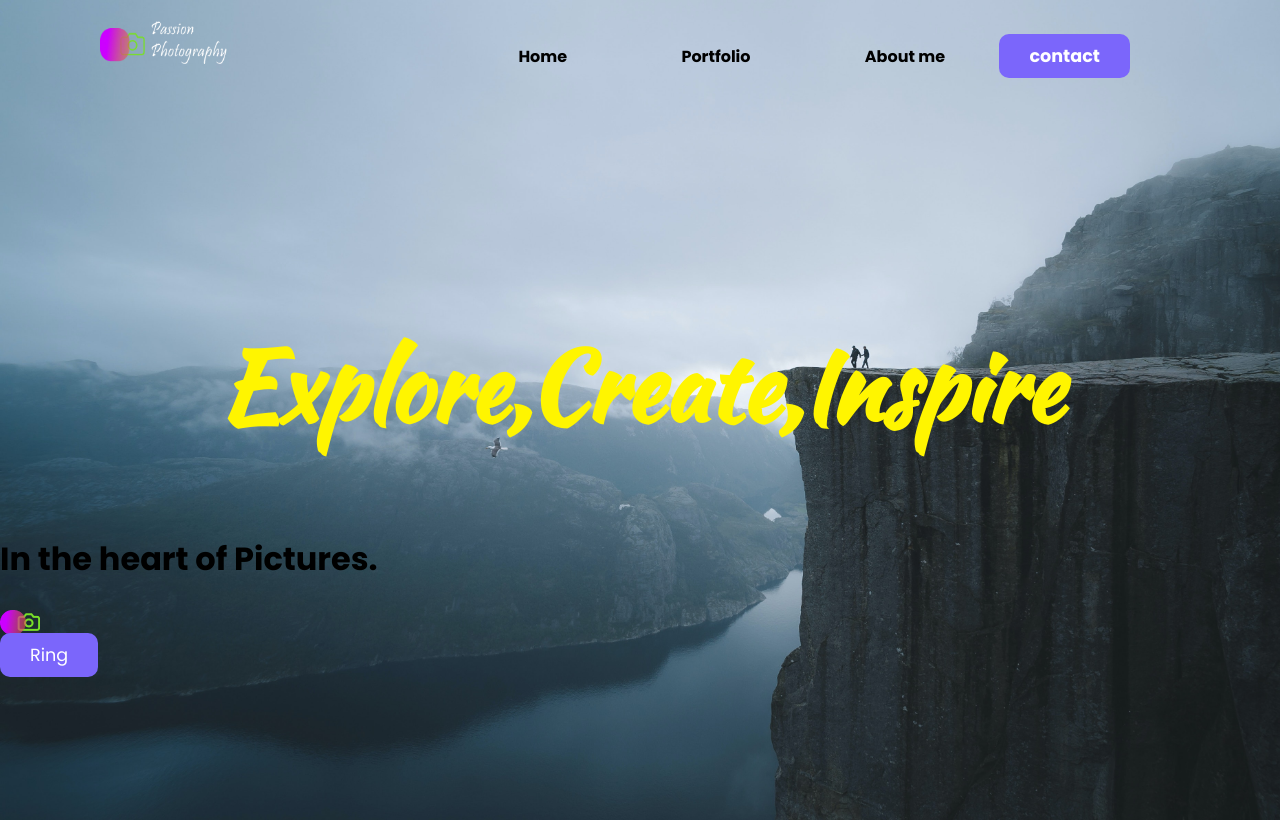
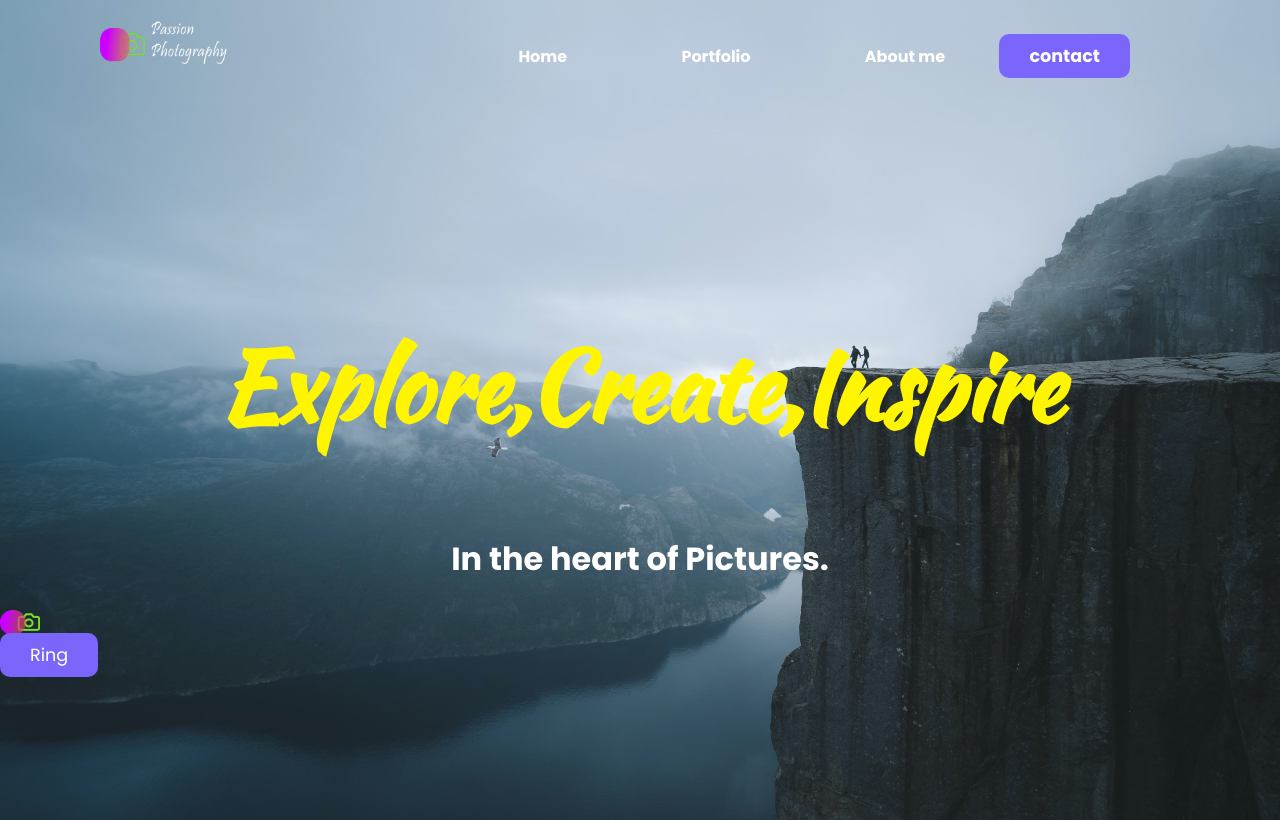
Before and after one commit to RohitAmdahl/Passion-Photography, a plain HTML site: page index.html in a window 1280 px wide. Drawn offline with Linux system fonts and the light colour scheme.

Commit message:
Update style.css

```diff
--- a/css/style.css
+++ b/css/style.css
@@ -31,6 +31,7 @@ ul li {
   display: inline-block;
   padding-right: 50px;
   font-weight: bold;
+  color: var(--white);
 }
 
 li a {
@@ -52,13 +53,15 @@ li a {
 
 h1 {
   font-size: 6em;
-  font-family: 'Kaushan Script', cursive;
+  font-family: "Kaushan Script", cursive;
   color: var(--yellow);
   text-align: center;
-  padding-top:150px ;
+  padding-top: 150px;
 }
 
 h2 {
   font-size: 2em;
-  font-family: font-family: 'poppins', cursive,Arial, Helvetica, sans-serif ;
+  font-family: "Poppins", sans-serif;
+  text-align: center;
+  color: var(--white);
 }
```
